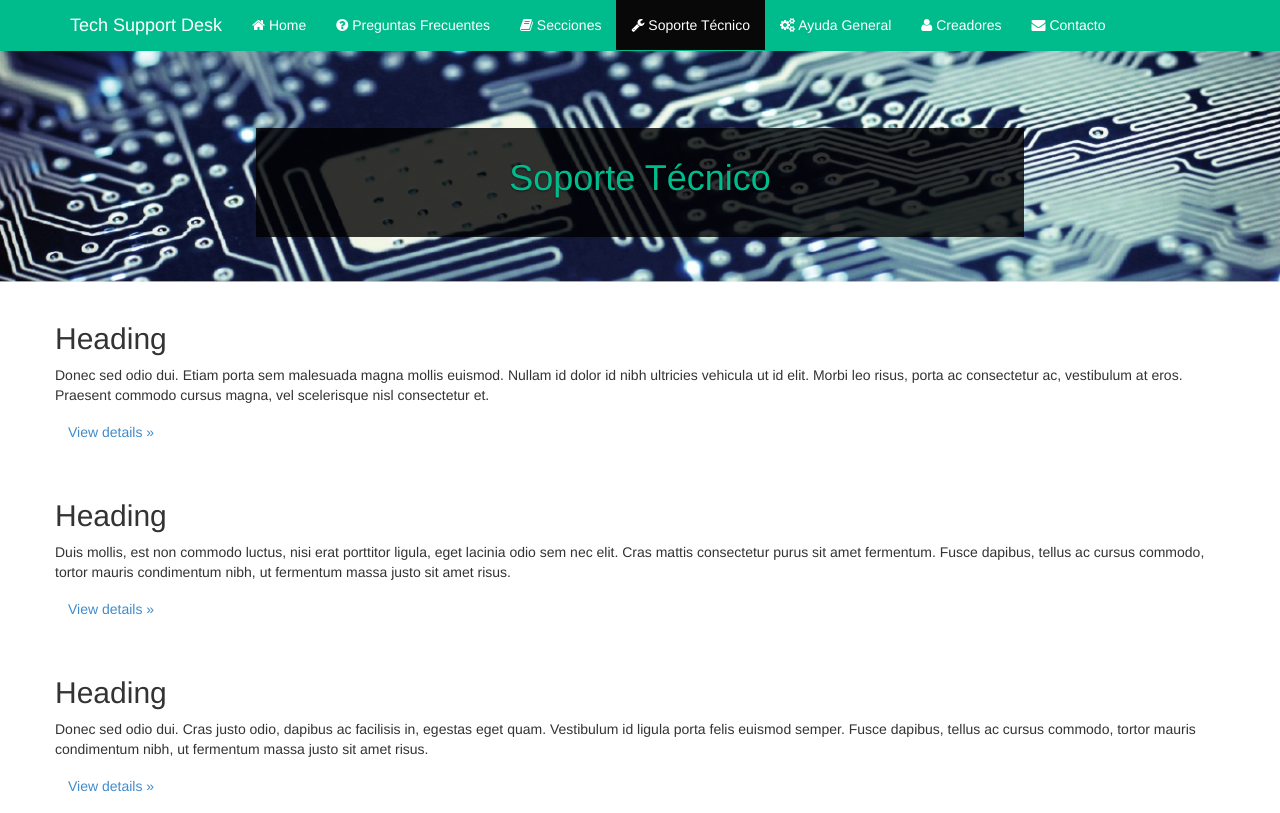
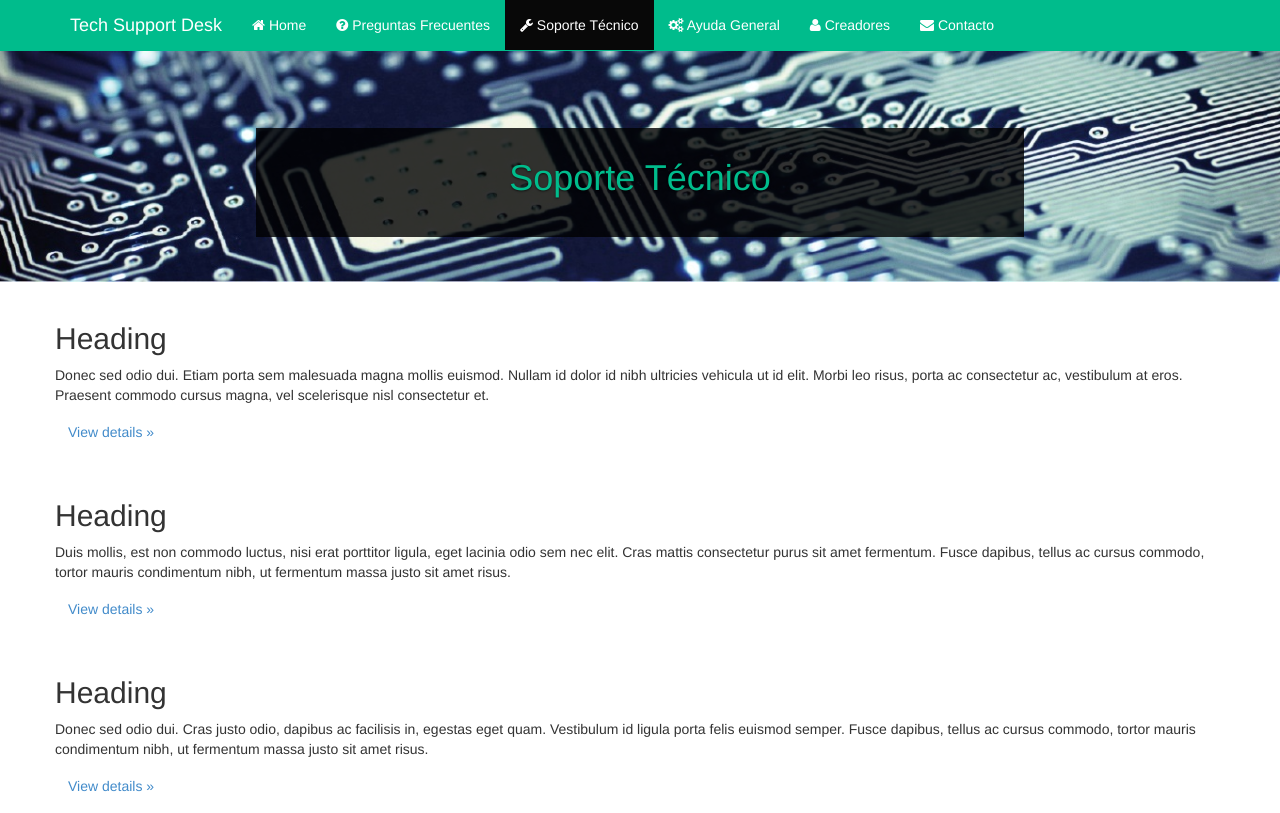
Before and after one commit to AlonsoRamirez/techsupportdesk, a plain HTML site: page Proyecto_LIC/html/soporte.html in a window 1280 px wide. Drawn offline with Linux system fonts and the light colour scheme.

Commit message:
Update soporte.html

```diff
--- a/Proyecto_LIC/html/soporte.html
+++ b/Proyecto_LIC/html/soporte.html
@@ -31,8 +31,7 @@
                     </li>
                     <li ><a href="preguntas.html"><i class="fa fa-question-circle"></i> Preguntas Frecuentes</a>
                     </li>
-                    <li><a href="secciones.html"><i class="fa fa-book"></i> Secciones</a>
-                    </li>
+
           <li class="active"><a href="soporte.html"><i class="fa fa-wrench"></i> Soporte Técnico</a>
                     </li>
 
```
